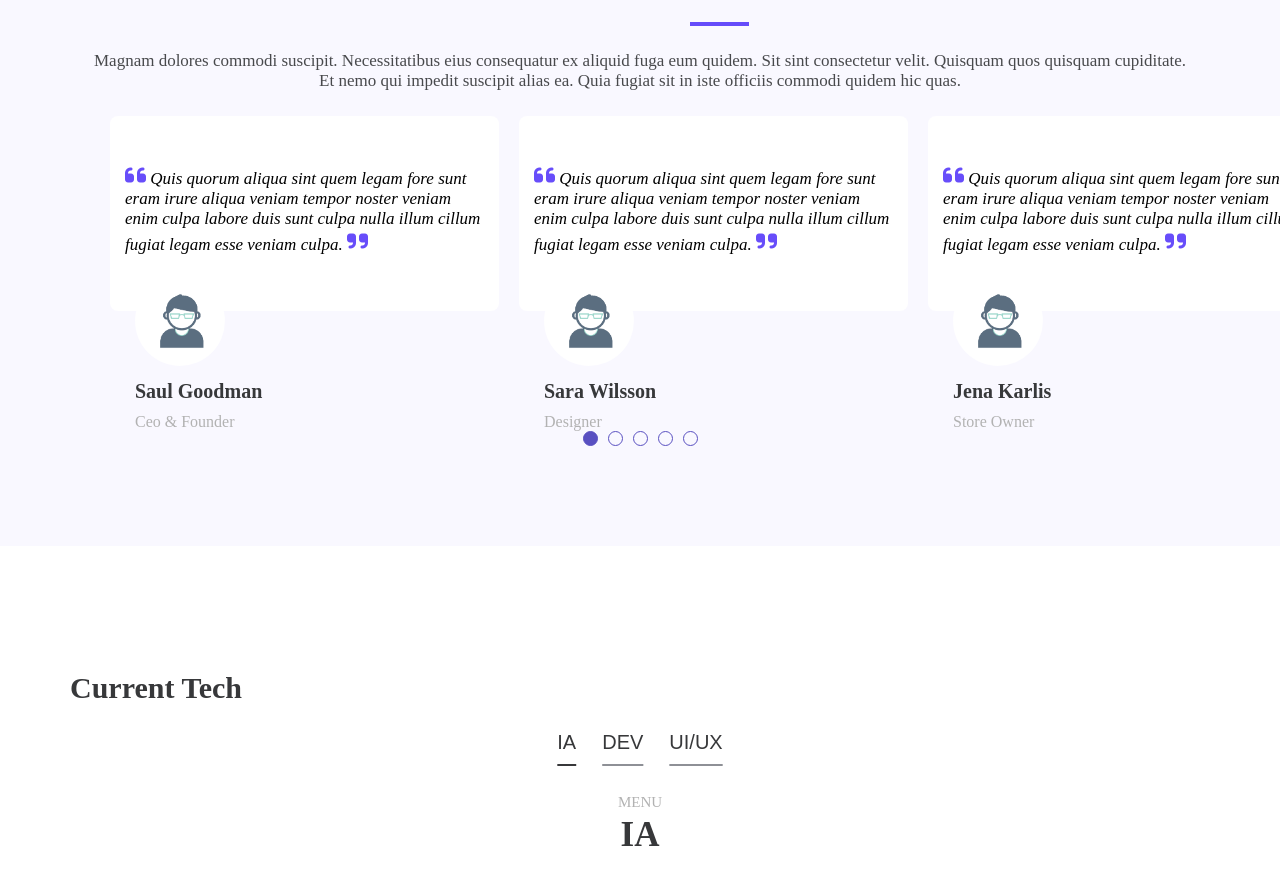
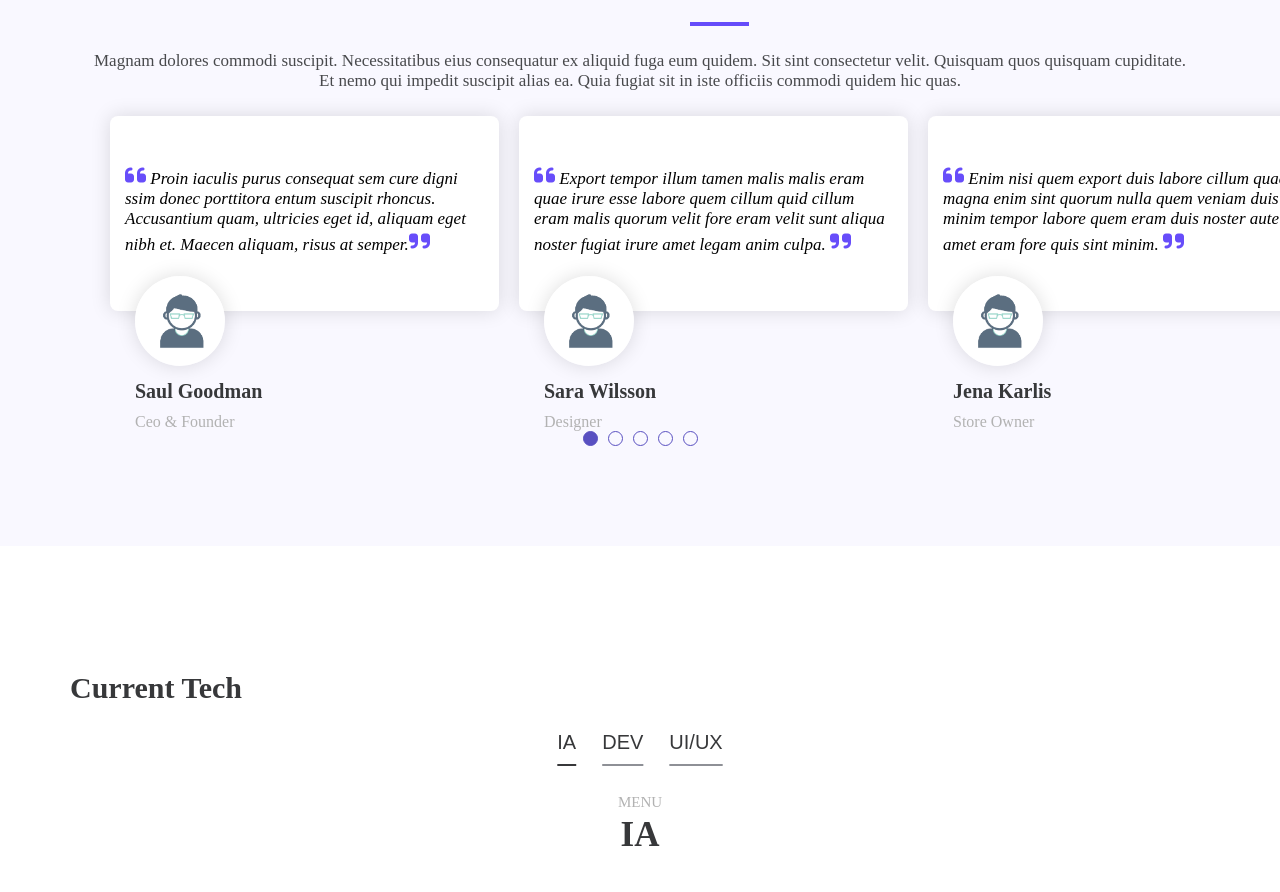
Before and after one commit to Ranya-Polisoidis/Projet_Dom_RP, a website with bundled scripts: page index.html in a window 1280 px wide. Shown: the part 3905-4797 px from the top of the page. Built offline with nearby package versions, Linux system fonts and the light colour scheme; files whose address does not match are found by name.

Commit message:
ajout de mes box-shadow au carousell + modif des texte des personnes (avis)

```diff
--- a/index.html
+++ b/index.html
@@ -352,9 +352,7 @@
 
                             <div class="divAllTemoignageTexteSection5">
                                 <p class="pAllTexteSection5"> <span class="fa-solid fa-quote-left iconeSection5"></span>
-                                    Quis quorum aliqua sint quem legam fore sunt eram irure aliqua veniam tempor noster
-                                    veniam enim culpa labore duis sunt culpa nulla illum cillum fugiat legam esse veniam
-                                    culpa. <span class="fa-solid fa-quote-left fa-flip-both iconeSection5"></span></p>
+                                    Proin iaculis purus consequat sem cure digni ssim donec porttitora entum suscipit rhoncus. Accusantium quam, ultricies eget id, aliquam eget nibh et. Maecen aliquam, risus at semper.<span class="fa-solid fa-quote-left fa-flip-both iconeSection5"></span></p>
                             </div>
 
                             <div class="divTemoignageProfileEntierSection5">
@@ -373,9 +371,7 @@
 
                             <div class="divAllTemoignageTexteSection5 ">
                                 <p class="pAllTexteSection5"> <span class="fa-solid fa-quote-left iconeSection5"></span>
-                                    Quis quorum aliqua sint quem legam fore sunt eram irure aliqua veniam tempor noster
-                                    veniam enim culpa labore duis sunt culpa nulla illum cillum fugiat legam esse veniam
-                                    culpa. <span class="fa-solid fa-quote-left fa-flip-both iconeSection5"></span></p>
+                                    Export tempor illum tamen malis malis eram quae irure esse labore quem cillum quid cillum eram malis quorum velit fore eram velit sunt aliqua noster fugiat irure amet legam anim culpa. <span class="fa-solid fa-quote-left fa-flip-both iconeSection5"></span></p>
                             </div>
 
                             <div class="divTemoignageProfileEntierSection5">
@@ -394,9 +390,7 @@
 
                             <div class="divAllTemoignageTexteSection5">
                                 <p class="pAllTexteSection5"> <span class="fa-solid fa-quote-left iconeSection5"></span>
-                                    Quis quorum aliqua sint quem legam fore sunt eram irure aliqua veniam tempor noster
-                                    veniam enim culpa labore duis sunt culpa nulla illum cillum fugiat legam esse veniam
-                                    culpa. <span class="fa-solid fa-quote-left fa-flip-both iconeSection5"></span></p>
+                                    Enim nisi quem export duis labore cillum quae magna enim sint quorum nulla quem veniam duis minim tempor labore quem eram duis noster aute amet eram fore quis sint minim. <span class="fa-solid fa-quote-left fa-flip-both iconeSection5"></span></p>
                             </div>
 
                             <div class="divTemoignageProfileEntierSection5">
@@ -425,9 +419,7 @@
 
                             <div class="divAllTemoignageTexteSection5">
                                 <p class="pAllTexteSection5"> <span class="fa-solid fa-quote-left iconeSection5"></span>
-                                    Quis quorum aliqua sint quem legam fore sunt eram irure aliqua veniam tempor noster
-                                    veniam enim culpa labore duis sunt culpa nulla illum cillum fugiat legam esse veniam
-                                    culpa. <span class="fa-solid fa-quote-left fa-flip-both iconeSection5"></span></p>
+                                    Export tempor illum tamen malis malis eram quae irure esse labore quem cillum quid cillum eram malis quorum velit fore eram velit sunt aliqua noster fugiat irure amet legam anim culpa.<span class="fa-solid fa-quote-left fa-flip-both iconeSection5"></span></p>
                             </div>
 
                             <div class="divTemoignageProfileEntierSection5">
@@ -446,9 +438,7 @@
 
                             <div class="divAllTemoignageTexteSection5">
                                 <p class="pAllTexteSection5"> <span class="fa-solid fa-quote-left iconeSection5"></span>
-                                    Quis quorum aliqua sint quem legam fore sunt eram irure aliqua veniam tempor noster
-                                    veniam enim culpa labore duis sunt culpa nulla illum cillum fugiat legam esse veniam
-                                    culpa. <span class="fa-solid fa-quote-left fa-flip-both iconeSection5"></span></p>
+                                    Enim nisi quem export duis labore cillum quae magna enim sint quorum nulla quem veniam duis minim tempor labore quem eram duis noster aute amet eram fore quis sint minim.<span class="fa-solid fa-quote-left fa-flip-both iconeSection5"></span></p>
                             </div>
 
                             <div class="divTemoignageProfileEntierSection5">
@@ -467,9 +457,7 @@
 
                             <div class="divAllTemoignageTexteSection5">
                                 <p class="pAllTexteSection5"> <span class="fa-solid fa-quote-left iconeSection5"></span>
-                                    Quis quorum aliqua sint quem legam fore sunt eram irure aliqua veniam tempor noster
-                                    veniam enim culpa labore duis sunt culpa nulla illum cillum fugiat legam esse veniam
-                                    culpa. <span class="fa-solid fa-quote-left fa-flip-both iconeSection5"></span></p>
+                                    Fugiat enim eram quae cillum dolore dolor amet nulla culpa multos export minim fugiat minim velit minim dolor enim duis veniam ipsum anim magna sunt elit fore quem dolore labore.<span class="fa-solid fa-quote-left fa-flip-both iconeSection5"></span></p>
                             </div>
 
                             <div class="divTemoignageProfileEntierSection5">
@@ -497,9 +485,7 @@
 
                             <div class="divAllTemoignageTexteSection5">
                                 <p class="pAllTexteSection5"> <span class="fa-solid fa-quote-left iconeSection5"></span>
-                                    Quis quorum aliqua sint quem legam fore sunt eram irure aliqua veniam tempor noster
-                                    veniam enim culpa labore duis sunt culpa nulla illum cillum fugiat legam esse veniam
-                                    culpa. <span class="fa-solid fa-quote-left fa-flip-both iconeSection5"></span></p>
+                                    Enim nisi quem export duis labore cillum quae magna enim sint quorum nulla quem veniam duis minim tempor labore quem eram duis noster aute amet eram fore quis sint minim.<span class="fa-solid fa-quote-left fa-flip-both iconeSection5"></span></p>
                             </div>
 
                             <div class="divTemoignageProfileEntierSection5">
@@ -518,9 +504,7 @@
 
                             <div class="divAllTemoignageTexteSection5">
                                 <p class="pAllTexteSection5"> <span class="fa-solid fa-quote-left iconeSection5"></span>
-                                    Quis quorum aliqua sint quem legam fore sunt eram irure aliqua veniam tempor noster
-                                    veniam enim culpa labore duis sunt culpa nulla illum cillum fugiat legam esse veniam
-                                    culpa. <span class="fa-solid fa-quote-left fa-flip-both iconeSection5"></span></p>
+                                    Fugiat enim eram quae cillum dolore dolor amet nulla culpa multos export minim fugiat minim velit minim dolor enim duis veniam ipsum anim magna sunt elit fore quem dolore labore.<span class="fa-solid fa-quote-left fa-flip-both iconeSection5"></span></p>
                             </div>
 
                             <div class="divTemoignageProfileEntierSection5">
@@ -539,9 +523,7 @@
 
                             <div class="divAllTemoignageTexteSection5">
                                 <p class="pAllTexteSection5"> <span class="fa-solid fa-quote-left iconeSection5"></span>
-                                    Quis quorum aliqua sint quem legam fore sunt eram irure aliqua veniam tempor noster
-                                    veniam enim culpa labore duis sunt culpa nulla illum cillum fugiat legam esse veniam
-                                    culpa. <span class="fa-solid fa-quote-left fa-flip-both iconeSection5"></span></p>
+                                    Quis quorum aliqua sint quem legam fore sunt eram irure aliqua veniam tempor noster veniam enim culpa labore duis sunt culpa nulla illum cillum fugiat legam esse veniam<span class="fa-solid fa-quote-left fa-flip-both iconeSection5"></span></p>
                             </div>
 
                             <div class="divTemoignageProfileEntierSection5">
@@ -569,9 +551,7 @@
 
                             <div class="divAllTemoignageTexteSection5">
                                 <p class="pAllTexteSection5"> <span class="fa-solid fa-quote-left iconeSection5"></span>
-                                    Quis quorum aliqua sint quem legam fore sunt eram irure aliqua veniam tempor noster
-                                    veniam enim culpa labore duis sunt culpa nulla illum cillum fugiat legam esse veniam
-                                    culpa. <span class="fa-solid fa-quote-left fa-flip-both iconeSection5"></span></p>
+                                    Fugiat enim eram quae cillum dolore dolor amet nulla culpa multos export minim fugiat minim velit minim dolor enim duis veniam ipsum anim magna sunt elit fore quem dolore labore. <span class="fa-solid fa-quote-left fa-flip-both iconeSection5"></span></p>
                             </div>
 
                             <div class="divTemoignageProfileEntierSection5">
@@ -590,9 +570,7 @@
 
                             <div class="divAllTemoignageTexteSection5">
                                 <p class="pAllTexteSection5"> <span class="fa-solid fa-quote-left iconeSection5"></span>
-                                    Quis quorum aliqua sint quem legam fore sunt eram irure aliqua veniam tempor noster
-                                    veniam enim culpa labore duis sunt culpa nulla illum cillum fugiat legam esse veniam
-                                    culpa. <span class="fa-solid fa-quote-left fa-flip-both iconeSection5"></span></p>
+                                    Quis quorum aliqua sint quem legam fore sunt eram irure aliqua veniam tempor noster veniam enim culpa labore duis sunt culpa nulla illum cillum fugiat legam esse veniam<span class="fa-solid fa-quote-left fa-flip-both iconeSection5"></span></p>
                             </div>
 
                             <div class="divTemoignageProfileEntierSection5">
@@ -611,9 +589,7 @@
 
                             <div class="divAllTemoignageTexteSection5">
                                 <p class="pAllTexteSection5"> <span class="fa-solid fa-quote-left iconeSection5"></span>
-                                    Quis quorum aliqua sint quem legam fore sunt eram irure aliqua veniam tempor noster
-                                    veniam enim culpa labore duis sunt culpa nulla illum cillum fugiat legam esse veniam
-                                    culpa. <span class="fa-solid fa-quote-left fa-flip-both iconeSection5"></span></p>
+                                    Proin iaculis purus consequat sem cure digni ssim donec porttitora entum suscipit rhoncus. Accusantium quam, ultricies eget id, aliquam eget nibh et. Maecen aliquam, risus at semper.<span class="fa-solid fa-quote-left fa-flip-both iconeSection5"></span></p>
                             </div>
 
                             <div class="divTemoignageProfileEntierSection5">
@@ -641,9 +617,7 @@
 
                             <div class="divAllTemoignageTexteSection5">
                                 <p class="pAllTexteSection5"> <span class="fa-solid fa-quote-left iconeSection5"></span>
-                                    Quis quorum aliqua sint quem legam fore sunt eram irure aliqua veniam tempor noster
-                                    veniam enim culpa labore duis sunt culpa nulla illum cillum fugiat legam esse veniam
-                                    culpa. <span class="fa-solid fa-quote-left fa-flip-both iconeSection5"></span></p>
+                                    Quis quorum aliqua sint quem legam fore sunt eram irure aliqua veniam tempor noster veniam enim culpa labore duis sunt culpa nulla illum cillum fugiat legam esse veniam<span class="fa-solid fa-quote-left fa-flip-both iconeSection5"></span></p>
                             </div>
 
                             <div class="divTemoignageProfileEntierSection5">
@@ -662,9 +636,7 @@
 
                             <div class="divAllTemoignageTexteSection5">
                                 <p class="pAllTexteSection5"> <span class="fa-solid fa-quote-left iconeSection5"></span>
-                                    Quis quorum aliqua sint quem legam fore sunt eram irure aliqua veniam tempor noster
-                                    veniam enim culpa labore duis sunt culpa nulla illum cillum fugiat legam esse veniam
-                                    culpa. <span class="fa-solid fa-quote-left fa-flip-both iconeSection5"></span></p>
+                                    Proin iaculis purus consequat sem cure digni ssim donec porttitora entum suscipit rhoncus. Accusantium quam, ultricies eget id, aliquam eget nibh et. Maecen aliquam, risus at semper.<span class="fa-solid fa-quote-left fa-flip-both iconeSection5"></span></p>
                             </div>
 
                             <div class="divTemoignageProfileEntierSection5">
@@ -682,9 +654,7 @@
 
                             <div class="divAllTemoignageTexteSection5">
                                 <p class="pAllTexteSection5"> <span class="fa-solid fa-quote-left iconeSection5"></span>
-                                    Quis quorum aliqua sint quem legam fore sunt eram irure aliqua veniam tempor noster
-                                    veniam enim culpa labore duis sunt culpa nulla illum cillum fugiat legam esse veniam
-                                    culpa. <span class="fa-solid fa-quote-left fa-flip-both iconeSection5"></span></p>
+                                    Export tempor illum tamen malis malis eram quae irure esse labore quem cillum quid cillum eram malis quorum velit fore eram velit sunt aliqua noster fugiat irure amet legam anim culpa.<span class="fa-solid fa-quote-left fa-flip-both iconeSection5"></span></p>
                             </div>
 
                             <div class="divTemoignageProfileEntierSection5">
--- a/src/scss/modules/_section5.scss
+++ b/src/scss/modules/_section5.scss
@@ -23,6 +23,7 @@
     padding-bottom: 39px;
     border-radius: 8px;
     width: 359px;
+    box-shadow: 0 0 20px rgba(0, 0, 0, 0.135);
 }
 
 .pAllTexteSection5{
@@ -40,11 +41,11 @@
     padding-left: 25px;
 }
 
-
 .imgSection5{
     width: 90px;
     margin-right: 4px;
     border-radius: 50%;
+    box-shadow: 0 0 20px rgba(0, 0, 0, 0.135);
 }
 
 
```
Also changed, not shown: public/css/app.css, 1 other file.
